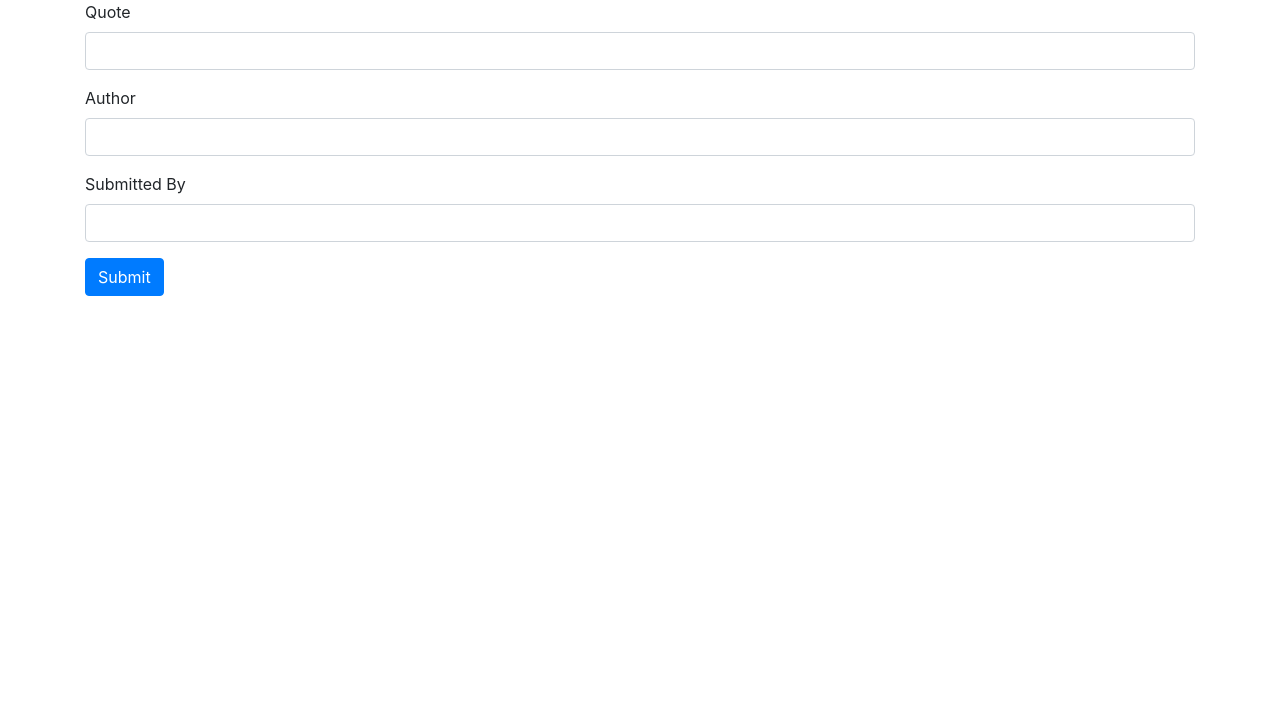
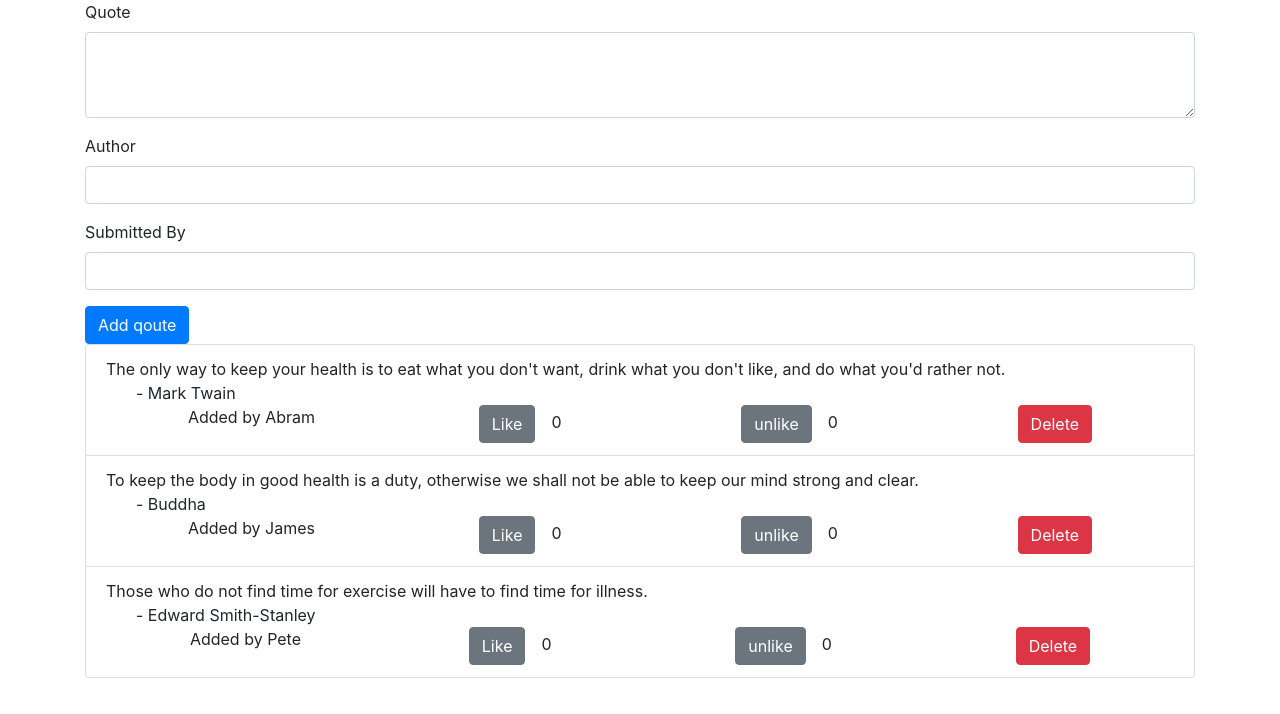
Before and after one commit to peninah-njeri/Quotes, an Angular app: page / in a window 1280 px wide. Shown: the top 714 px of the page. Built offline with nearby package versions, Linux system fonts and the light colour scheme.

Commit message:
added a delete button to delete quote

```diff
--- a/src/app/app.component.html
+++ b/src/app/app.component.html
@@ -2,7 +2,7 @@
     <form #form="ngForm" (ngSubmit)="submitForm(form.value)">
       <div class="form-group">
         <label for="quote">Quote</label>
-        <input ngModel type="text" class="form-control" name="quote" id="quote">
+        <textarea ngModel class="form-control" name="quote" id="quote" cols="30" rows="3"></textarea>
       </div>
       <div class="form-group">
         <label for="author">Author</label>
@@ -12,7 +12,7 @@
         <label for="publisher">Submitted By</label>
         <input ngModel type="text" class="form-control" name="publisher" id="publisher">
       </div>
-      <button class="btn btn-primary">Submit</button>
+      <button class="btn btn-primary">Add qoute</button>
     </form>
 
 
--- a/src/app/app.component.ts
+++ b/src/app/app.component.ts
@@ -8,7 +8,11 @@ import { Quote } from './models/quote';
 })
 export class AppComponent {
   title = 'quotes';
-  quotes: Quote[] = [];
+  quotes: Quote[] = [
+    new Quote("The only way to keep your health is to eat what you don't want, drink what you don't like, and do what you'd rather not.","Mark Twain", "Abram"),
+    new Quote("To keep the body in good health is a duty, otherwise we shall not be able to keep our mind strong and clear.","Buddha", "James"),
+    new Quote("Those who do not find time for exercise will have to find time for illness.","Edward Smith-Stanley", "Pete")
+  ];
 
 
   submitForm(value){
--- a/src/app/components/quotes/quotes.component.html
+++ b/src/app/components/quotes/quotes.component.html
@@ -3,7 +3,7 @@
         <div>{{quote.body}}</div>
         <div class="author"> -  {{ quote.author}}</div>
         <div class="details">
-            <div class="publisher"> Added by{{quote.publisher}}</div>
+            <div class="publisher"> Added by {{quote.publisher}}</div>
             <div class="vote">
                 <button class="btn btn-secondary" (click)="upvote(quote)">Like</button>
                 <span class="mx-3">{{quote.upvotes}}</span>
@@ -11,7 +11,10 @@
             <div class="vote">
                 <button class="btn btn-secondary" (click)="downvote(quote)">unlike</button>
                 <span class="mx-3">{{quote.downvotes}}</span>
+            </div>            <div class="vote">
+                <button class="btn btn-danger" (click)="delete(quote)">Delete</button>
             </div>
+
         </div>
     </li>
 </ul>
--- a/src/app/components/quotes/quotes.component.ts
+++ b/src/app/components/quotes/quotes.component.ts
@@ -19,5 +19,13 @@ export class QuotesComponent implements OnInit {
   downvote(quote:Quote){
     quote.downvotes ++;
   }
+  delete(quote:Quote){
+    const index = this.quotes.findIndex(myQuote => {
+      return myQuote.body === quote.body;
+    })
+
+
+    this.quotes.splice(index,1);
+  }
 
 }
```
